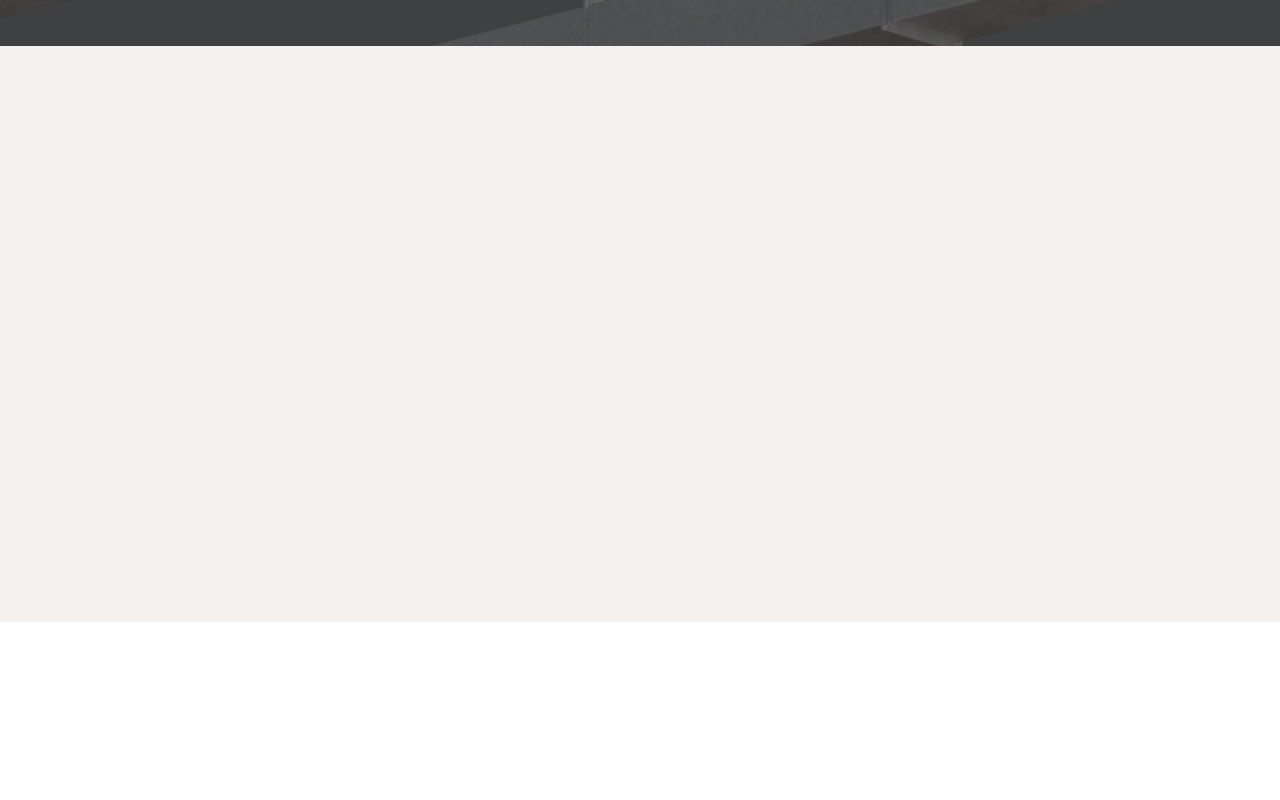
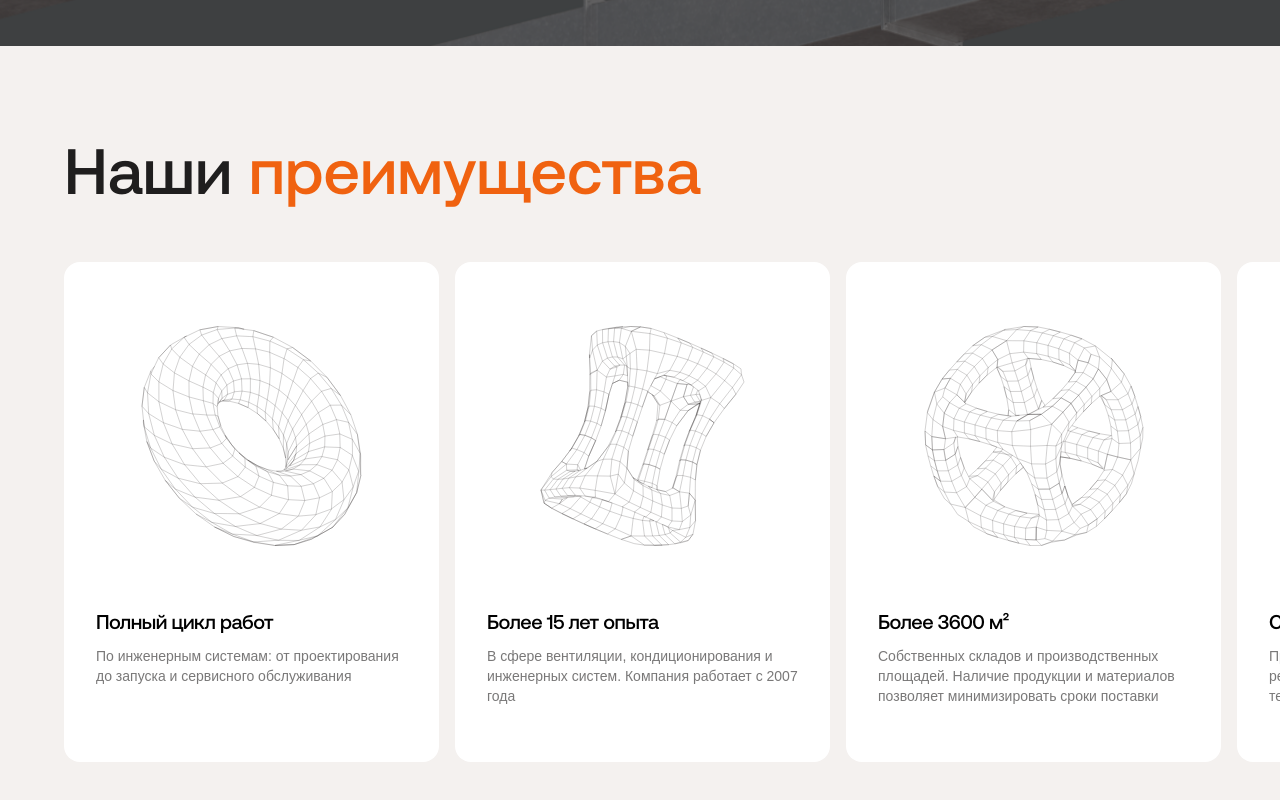
Before and after one commit to kinnaamf/art-klimat-vue, a Vue app: page / in a window 1280 px wide. Shown: the part 754-1554 px from the top of the page. Built offline with nearby package versions, Linux system fonts and the light colour scheme; a web font is replaced by a local one.

Commit message:
feat: add feature section, section title, edit styles

```diff
--- a/src/App.vue
+++ b/src/App.vue
@@ -17,7 +17,7 @@ import Section from "@/components/Section.vue";
 
 const sections = [
   { component: HeroSection, background: '#3e4041', spacing: 'hero' },
-  { component: FeatureSection, spacing: 'md' },
+  { component: FeatureSection, spacing: 'md', fullWidth: true },
   { component: ServicesSection, spacing: 'md' },
   { component: AdditionalInfo, spacing: 'custom' },
   { component: PartnershipSection, spacing: 'md' },
@@ -37,6 +37,7 @@ const sections = [
            :key="idx"
            :background="section.background || '#f4f1ef'"
            :spacing="section.spacing"
+           :fullWidth="section.fullWidth"
   >
     <component :is="section.component"/>
   </Section>
--- a/src/assets/styles/components.css
+++ b/src/assets/styles/components.css
@@ -37,4 +37,21 @@
   .hero-actions {
     @apply flex gap-4 items-center;
   }
+
+  .feature-card {
+    @apply w-[375px] h-[500px] bg-white rounded-2xl;
+  }
+
+  .feature-list {
+    @apply flex gap-4 mt-12 cursor-grab overflow-x-auto scrollbar-none select-none active:cursor-grabbing pr-16;
+    padding-left: max(4rem, calc((100vw - 1440px) / 2 + 4rem));
+  }
+
+  .feature-image-container {
+    @apply px-[4rem] pt-[4rem] pb-8 flex items-center justify-center;
+  }
+
+  .feature-content {
+    @apply p-8 flex flex-col gap-2;
+  }
 }
--- a/src/assets/styles/typography.css
+++ b/src/assets/styles/typography.css
@@ -30,7 +30,7 @@
   }
 
   .text-2 {
-    @apply text-sm font-normal leading-[20px];
+    @apply text-sm font-normal leading-[20px] text-darkgray/60;
   }
 
   .text-1-bold {
--- a/src/components/Section.vue
+++ b/src/components/Section.vue
@@ -4,6 +4,7 @@ import { computed } from "vue";
 const props = defineProps<{
   background?: string;
   spacing?: string;
+  fullWidth?: boolean;
 }>()
 
 const spacingClass = computed(() => {
@@ -22,7 +23,7 @@ const spacingClass = computed(() => {
   <section :style="{ backgroundColor: `${background}` }"
            :class="spacingClass"
   >
-    <div class="container">
+    <div :class="fullWidth ? '' : 'container'">
       <slot/>
     </div>
   </section>
--- /dev/null
+++ b/src/components/SectionTitle.vue
@@ -0,0 +1,9 @@
+<template>
+  <h2 class="h1">
+    <slot/>
+  </h2>
+</template>
+
+<style scoped lang="postcss">
+
+</style>
--- /dev/null
+++ b/src/components/sections/FeatureItem.vue
@@ -0,0 +1,27 @@
+<script setup lang="ts">
+import type { Feature } from "@/composables/useSlider.ts";
+
+defineProps<{
+  feature: Feature
+}>()
+</script>
+
+<template>
+  <div class="feature-card">
+    <div class="feature-image-container">
+      <component :is="feature.icon" class="h-[220px]"/>
+    </div>
+    <div class="feature-content">
+      <span class="h6">
+        {{ feature.title }}
+      </span>
+      <span class="text-2">
+        {{ feature.description }}
+      </span>
+    </div>
+  </div>
+</template>
+
+<style scoped lang="postcss">
+
+</style>
--- /dev/null
+++ b/src/components/sections/FeatureList.vue
@@ -0,0 +1,34 @@
+<script setup lang="ts">
+import { type Feature, useSlider } from "@/composables/useSlider.ts";
+import FeatureItem from "@/components/sections/FeatureItem.vue";
+
+defineProps<{
+  featureData: Feature[]
+}>()
+
+const {
+  featuresRef,
+  startDragging,
+  drag,
+  stopDragging,
+} = useSlider()
+</script>
+
+<template>
+  <div
+      ref="featuresRef"
+      @mousedown="startDragging"
+      @mousemove="drag"
+      @mouseup="stopDragging"
+      @mouseleave="stopDragging"
+      class="feature-list"
+  >
+    <div v-for="feature in featureData">
+      <FeatureItem :feature="feature"/>
+    </div>
+  </div>
+</template>
+
+<style scoped lang="postcss">
+
+</style>
--- a/src/components/sections/FeatureSection.vue
+++ b/src/components/sections/FeatureSection.vue
@@ -1,11 +1,21 @@
 <script setup lang="ts">
 
+import SectionTitle from "@/components/SectionTitle.vue";
+import FeatureList from "@/components/sections/FeatureList.vue";
+import { useSlider } from "@/composables/useSlider.ts";
+
+const { featureData } = useSlider();
 </script>
 
 <template>
-<div class="">
-
-</div>
+  <div class="overflow-hidden">
+    <div class="max-w-[1440px] mx-auto px-16">
+      <SectionTitle>
+        Наши <span class="text-orange">преимущества</span>
+      </SectionTitle>
+    </div>
+    <FeatureList :featureData="featureData"/>
+  </div>
 </template>
 
 <style scoped lang="postcss">
--- /dev/null
+++ b/src/composables/useSlider.ts
@@ -0,0 +1,88 @@
+import {
+  IconCycle,
+  IconExperience,
+  IconWarehouse,
+  IconEquipment,
+  IconFlexibility,
+  IconComplexity,
+} from "@/components/icons/slider.ts"
+
+export interface Feature {
+  title: string
+  description: string
+  icon: any
+}
+
+import { ref } from "vue";
+
+export const useSlider = () => {
+  const featureData = ref<Feature[]>([
+    {
+      title: 'Полный цикл работ',
+      description: 'По инженерным системам: от проектирования до запуска и сервисного обслуживания',
+      icon: IconCycle
+    },
+    {
+      title: 'Более 15 лет опыта',
+      description: 'В сфере вентиляции, кондиционирования и инженерных систем. Компания работает с 2007 года',
+      icon: IconExperience
+    },
+    {
+      title: 'Более 3600 м²',
+      description: 'Собственных складов и производственных площадей. Наличие продукции и материалов позволяет минимизировать сроки поставки',
+      icon: IconWarehouse
+    },
+    {
+      title: 'Современное оборудование',
+      description: 'Применение актуальных инженерных решений. Использование передовых технологий в производстве и монтаже',
+      icon: IconEquipment
+    },
+    {
+      title: 'Гибкий подход',
+      description: 'К каждому проекту. Подбор решений под задачи, бюджет и сроки заказчика',
+      icon: IconFlexibility,
+    },
+    {
+      title: 'Проекты любой сложности',
+      description: 'Жилые комплексы, производственные предприятия, офисные здания, гостиницы, склады и промышленные объекты',
+      icon: IconComplexity
+    },
+  ])
+
+  const featuresRef = ref<HTMLElement | null>(null)
+
+  const isDown = ref(false)
+  const startX = ref(0)
+  const scrollLeft = ref(0)
+
+  const startDragging = (e: MouseEvent) => {
+    if (!featuresRef.value) return;
+    isDown.value = true
+
+    startX.value = e.pageX - featuresRef.value.offsetLeft
+
+    scrollLeft.value = featuresRef.value.scrollLeft
+  }
+
+  const drag = (e: MouseEvent) => {
+    if (!isDown.value || !featuresRef.value) return;
+    e.preventDefault()
+
+    const x = e.pageX - featuresRef.value.offsetLeft
+    const walk = (x - startX.value) * 1.5
+
+    featuresRef.value.scrollLeft = scrollLeft.value - walk
+  }
+
+  const stopDragging = () => {
+    isDown.value = false
+  }
+
+  return {
+    featuresRef,
+    startDragging,
+    drag,
+    stopDragging,
+    featureData,
+  }
+}
```
